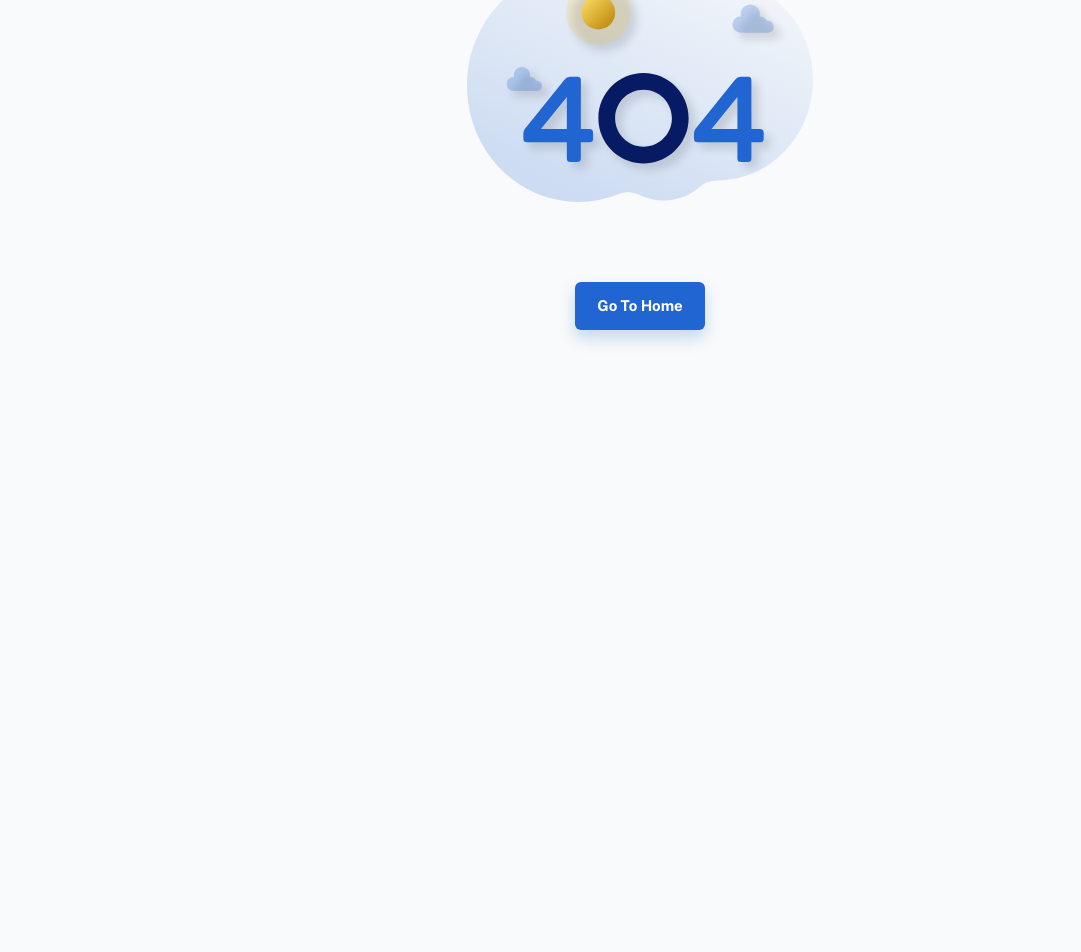
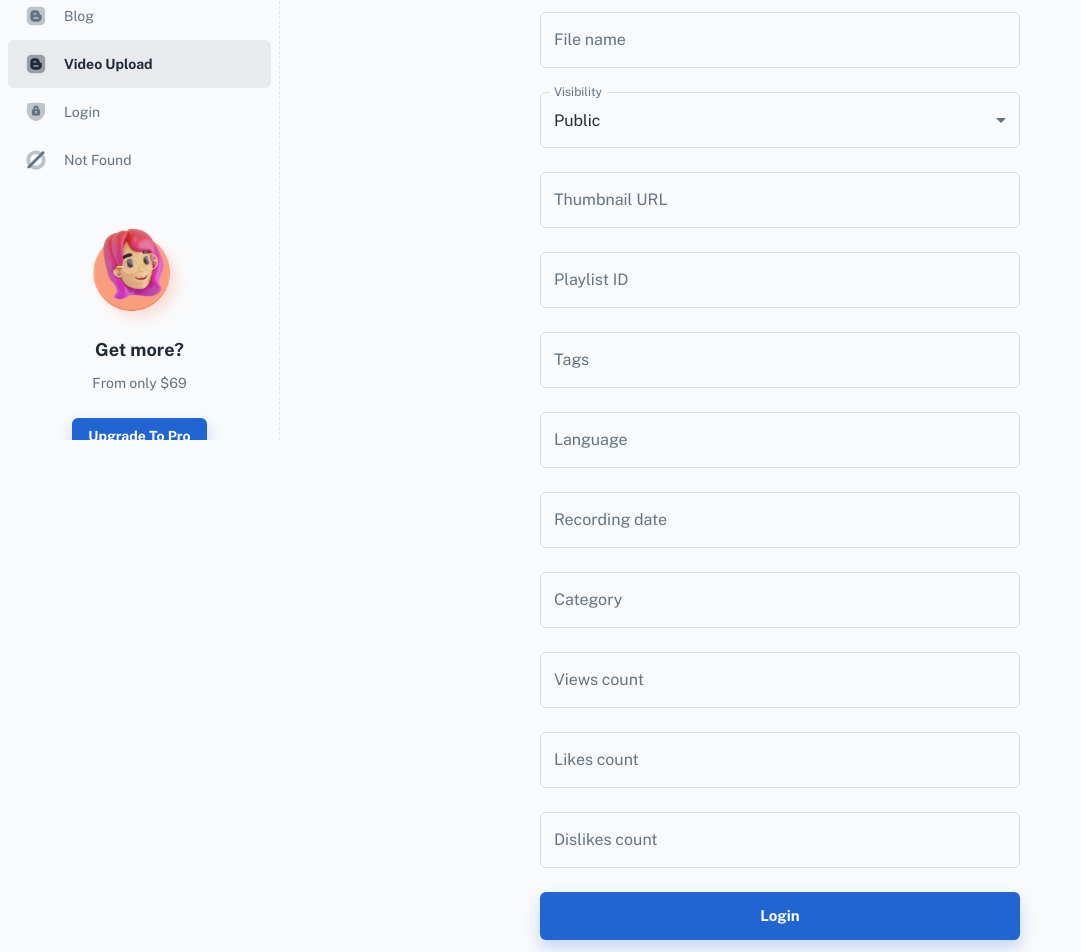
Before and after one commit to foyzulkarim/mern-video-streaming, a React (Create React App) app in the folder client/: page /dashboard/video-upload in a window 1280 px wide. Before the commit this address led to /404. Shown: the part 360-1312 px from the top of the page, without its empty margins (0-1081 px from the left). Before the commit the page ends 800 px from the top, so only its background shows below. Built offline with nearby package versions, Linux system fonts and the light colour scheme; a web font is replaced by a local one.

Commit message:
client on going

```diff
--- a/client/src/layouts/dashboard/nav/config.js
+++ b/client/src/layouts/dashboard/nav/config.js
@@ -1,40 +1,50 @@
 // component
-import SvgColor from '../../../components/svg-color';
+import SvgColor from "../../../components/svg-color";
 
 // ----------------------------------------------------------------------
 
-const icon = (name) => <SvgColor src={`/assets/icons/navbar/${name}.svg`} sx={{ width: 1, height: 1 }} />;
+const icon = (name) => (
+  <SvgColor
+    src={`/assets/icons/navbar/${name}.svg`}
+    sx={{ width: 1, height: 1 }}
+  />
+);
 
 const navConfig = [
   {
-    title: 'dashboard',
-    path: '/dashboard/app',
-    icon: icon('ic_analytics'),
+    title: "dashboard",
+    path: "/dashboard/app",
+    icon: icon("ic_analytics"),
   },
   {
-    title: 'user',
-    path: '/dashboard/user',
-    icon: icon('ic_user'),
+    title: "user",
+    path: "/dashboard/user",
+    icon: icon("ic_user"),
   },
   {
-    title: 'product',
-    path: '/dashboard/products',
-    icon: icon('ic_cart'),
+    title: "product",
+    path: "/dashboard/products",
+    icon: icon("ic_cart"),
   },
   {
-    title: 'blog',
-    path: '/dashboard/blog',
-    icon: icon('ic_blog'),
+    title: "blog",
+    path: "/dashboard/blog",
+    icon: icon("ic_blog"),
   },
   {
-    title: 'login',
-    path: '/login',
-    icon: icon('ic_lock'),
+    title: "Video upload",
+    path: "/dashboard/video-upload",
+    icon: icon("ic_blog"),
   },
   {
-    title: 'Not found',
-    path: '/404',
-    icon: icon('ic_disabled'),
+    title: "login",
+    path: "/login",
+    icon: icon("ic_lock"),
+  },
+  {
+    title: "Not found",
+    path: "/404",
+    icon: icon("ic_disabled"),
   },
 ];
 
--- /dev/null
+++ b/client/src/pages/VideoUploadPage.js
@@ -0,0 +1,114 @@
+import { Helmet } from "react-helmet-async";
+// @mui
+import { styled } from "@mui/material/styles";
+import { Container, Stack, TextField, FormControl } from "@mui/material";
+import InputLabel from "@mui/material/InputLabel";
+import MenuItem from "@mui/material/MenuItem";
+import Select from "@mui/material/Select";
+
+import { LoadingButton } from "@mui/lab";
+// hooks
+import useResponsive from "../hooks/useResponsive";
+// components
+import Logo from "../components/logo";
+// sections
+
+// ----------------------------------------------------------------------
+
+const StyledRoot = styled("div")(({ theme }) => ({
+  [theme.breakpoints.up("md")]: {
+    display: "flex",
+  },
+}));
+
+const StyledContent = styled("div")(({ theme }) => ({
+  maxWidth: 480,
+  margin: "auto",
+  minHeight: "100vh",
+  display: "flex",
+  justifyContent: "center",
+  flexDirection: "column",
+  padding: theme.spacing(12, 0),
+}));
+
+/**
+ *  Create a MUI form to save below video properties:
+    title, description, videoLink, fileName, visibility,
+    thumbnailUrl, playlistId, tags, language, recordingDate,
+    category, viewsCount, likesCount, dislikesCount,
+ */
+
+export default function VideoUploadPage() {
+  const handleClick = () => {
+    console.log("clicked");
+  };
+
+  const handleChange = (event) => {
+    console.log("changed", event.target.value);
+  };
+
+  return (
+    <>
+      <Helmet>
+        <title> Video upload</title>
+      </Helmet>
+
+      <StyledRoot>
+        <Logo
+          sx={{
+            position: "fixed",
+            top: { xs: 16, sm: 24, md: 40 },
+            left: { xs: 16, sm: 24, md: 40 },
+          }}
+        />
+
+        <Container maxWidth="sm">
+          <StyledContent>
+            <Stack spacing={3}>
+              <TextField name="title" label="Video title" />
+              <TextField name="description" label="Video description" />
+              <TextField name="fileName" label="File name" />
+              {/* visibility should be a select field with options: public, private, unlisted */}
+              <FormControl fullWidth>
+                <InputLabel id="demo-simple-select-label">
+                  Visibility
+                </InputLabel>
+                <Select
+                  labelId="demo-simple-select-label"
+                  id="demo-simple-select"
+                  value={"public"}
+                  label="Visibility"
+                  onChange={handleChange}
+                >
+                  <MenuItem value={"public"}>Public</MenuItem>
+                  <MenuItem value={"private"}>Private</MenuItem>
+                  <MenuItem value={"unlisted"}>Unlisted</MenuItem>
+                </Select>
+              </FormControl>
+              <TextField name="thumbnailUrl" label="Thumbnail URL" />
+              <TextField name="playlistId" label="Playlist ID" />
+              <TextField name="tags" label="Tags" />
+              <TextField name="language" label="Language" />
+              <TextField name="recordingDate" label="Recording date" />
+              <TextField name="category" label="Category" />
+              <TextField name="viewsCount" label="Views count" />
+              <TextField name="likesCount" label="Likes count" />
+              <TextField name="dislikesCount" label="Dislikes count" />
+              <LoadingButton
+                //fullWidth
+                size="large"
+                type="submit"
+                variant="contained"
+                onClick={handleClick}
+              >
+                Login
+              </LoadingButton>
+            </Stack>
+
+            <Stack spacing={3}></Stack>
+          </StyledContent>
+        </Container>
+      </StyledRoot>
+    </>
+  );
+}
```
Also changed, not shown: client/src/routes.js (+20 -18 lines).
